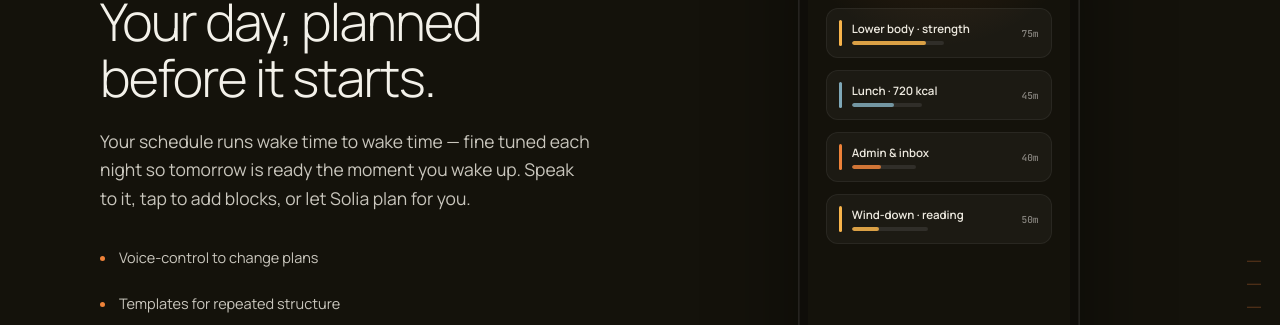
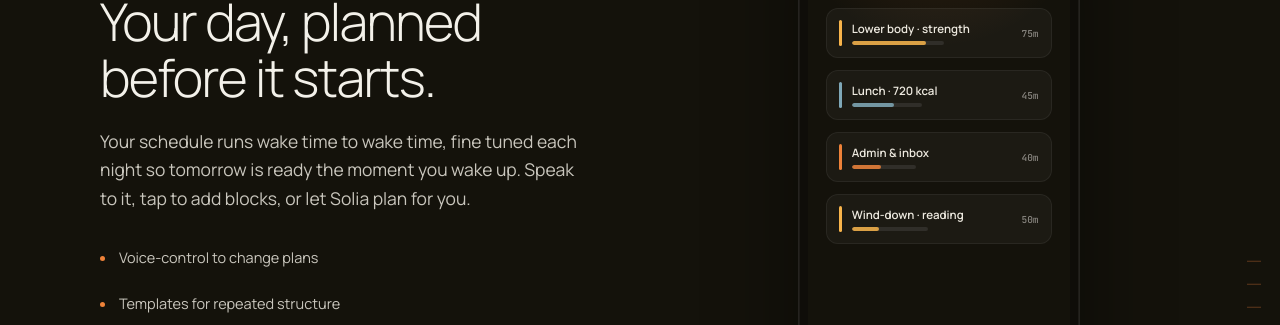
Before and after one commit to Solia-SaaS/Solia-Site, a Jekyll site: the page built from index.html, in a window 1280 px wide and 900 px high, scrolled down 5071 px. Shown: the part 131-456 px from the top of the window. Built offline with Jekyll 4.4.1, drawn with Linux system fonts in a browser that asks for light colours.

Commit message:
Schedule body: comma instead of dash
Co-Authored-By: Claude Fable 5 <noreply@anthropic.com>

```diff
--- a/index.html
+++ b/index.html
@@ -443,7 +443,7 @@ description: Solia is a Life Operating System designed to align your actions wit
       <div class="app-copy">
         <p class="eyebrow-mono" data-reveal>04 — Schedule</p>
         <h2 class="step-title" data-reveal>Your day, planned before it starts.</h2>
-        <p class="step-body" data-reveal>Your schedule runs wake time to wake time — fine tuned each night so
+        <p class="step-body" data-reveal>Your schedule runs wake time to wake time, fine tuned each night so
              tomorrow is ready the moment you wake up. Speak to it, tap to add
              blocks, or let Solia plan for you.</p>
         <ul class="ticks" data-reveal>
```
